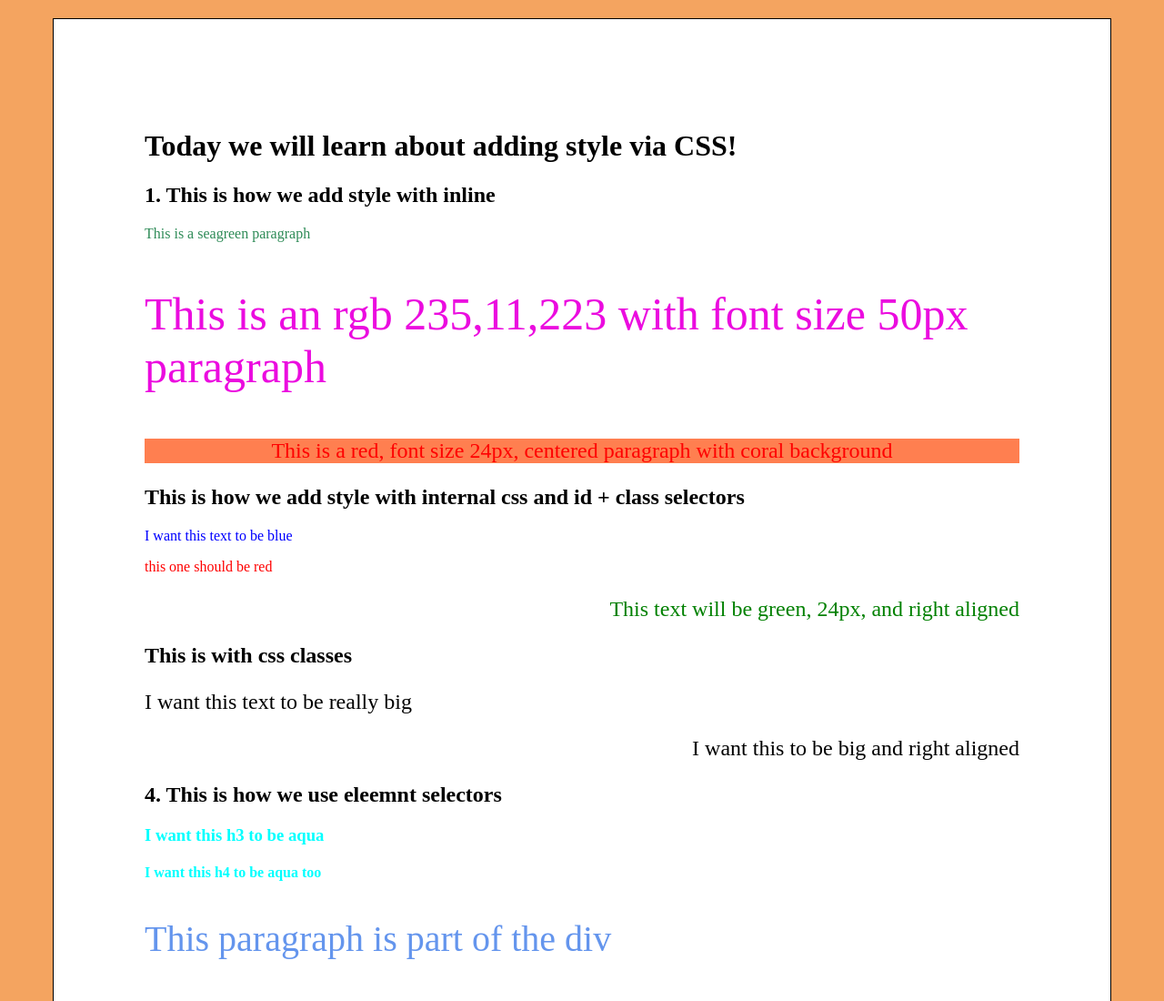
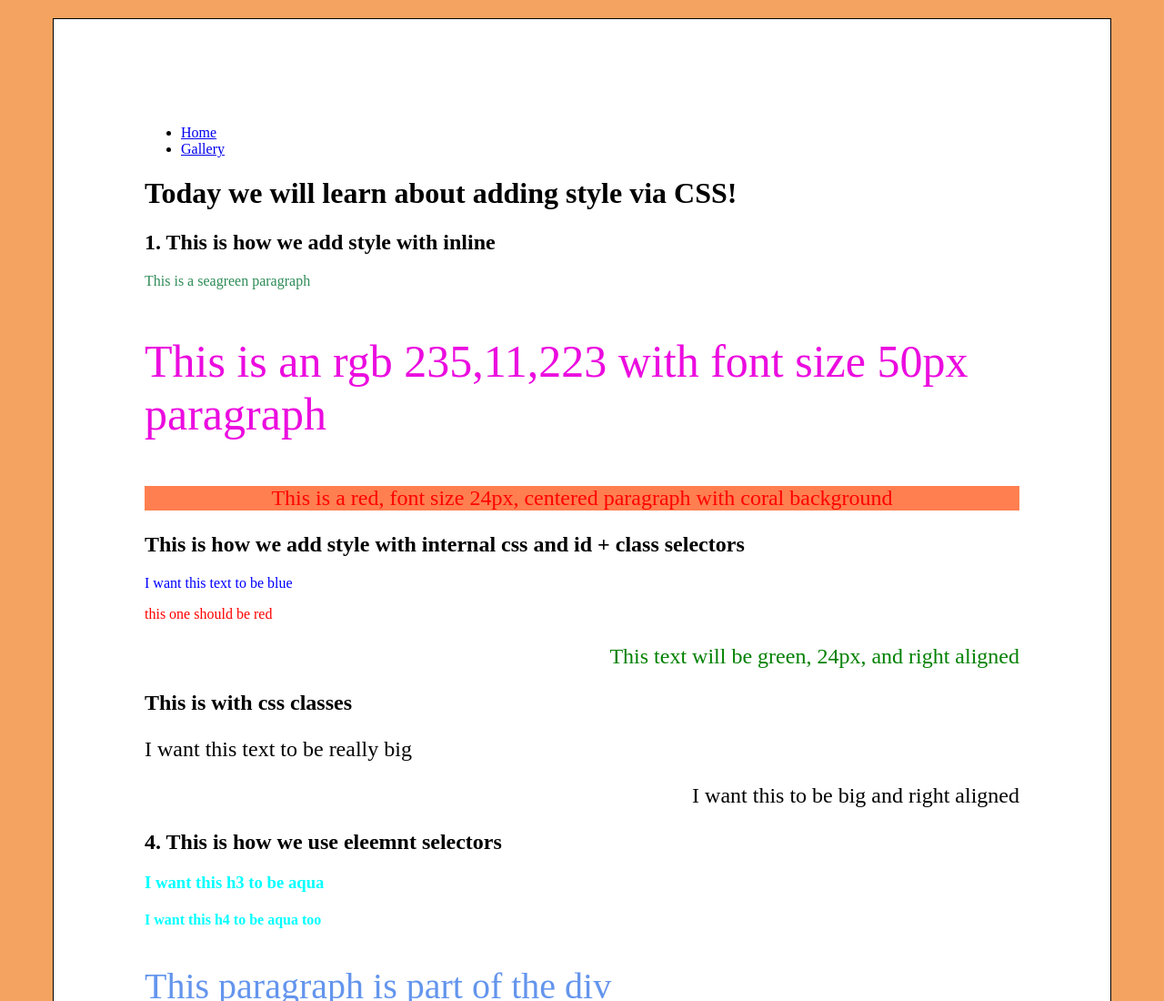
Before and after one commit to mazudo/mazudo.github.io2, a plain HTML site: page fall2022/css-demo/index.html in a window 1280 px wide. Shown: the top 1100 px of the page at 91% size. Drawn offline with Linux system fonts and the light colour scheme.

Commit message:
added pages and external css

```diff
--- /dev/null
+++ b/fall2022/css-demo/css/style.css
@@ -0,0 +1,10 @@
+.container {
+    margin: 20px 50px;
+    padding: 100px;
+    border: 1px solid black;
+    background-color: white;
+}
+
+body {
+    background-color: sandybrown;
+}
--- a/fall2022/css-demo/index.html
+++ b/fall2022/css-demo/index.html
@@ -6,6 +6,7 @@
     <meta http-equiv="X-UA-Compatible" content="IE=edge">
     <meta name="viewport" content="width=device-width, initial-scale=1.0">
     <title>CSS Demo</title>
+    <link rel="stylesheet" href="css/style.css">
     <style>
         #blue-text {
             color: blue;
@@ -35,21 +36,14 @@
             color: aqua;
         }
 
-        body {
-            background-color: sandybrown;
-        }
+
 
         .special {
             color: cornflowerblue;
             font-size: 40px;
         }
 
-        .container {
-            margin: 20px 50px;
-            padding: 100px;
-            border: 1px solid black;
-            background-color: white;
-        }
+
 
         table,
         th,
@@ -61,6 +55,10 @@
 
 <body>
     <div class="container">
+        <ul>
+            <li><a href="index.html">Home</a></li>
+            <li><a href="gallery.html">Gallery</a></li>
+        </ul>
         <h1>Today we will learn about adding style via CSS!</h1>
         <h2>1. This is how we add style with inline</h2>
         <p style="color:seagreen;">This is a seagreen paragraph</p>
```
Also changed, not shown: fall2022/css-demo/gallery.html (added, +19 -0 lines).
